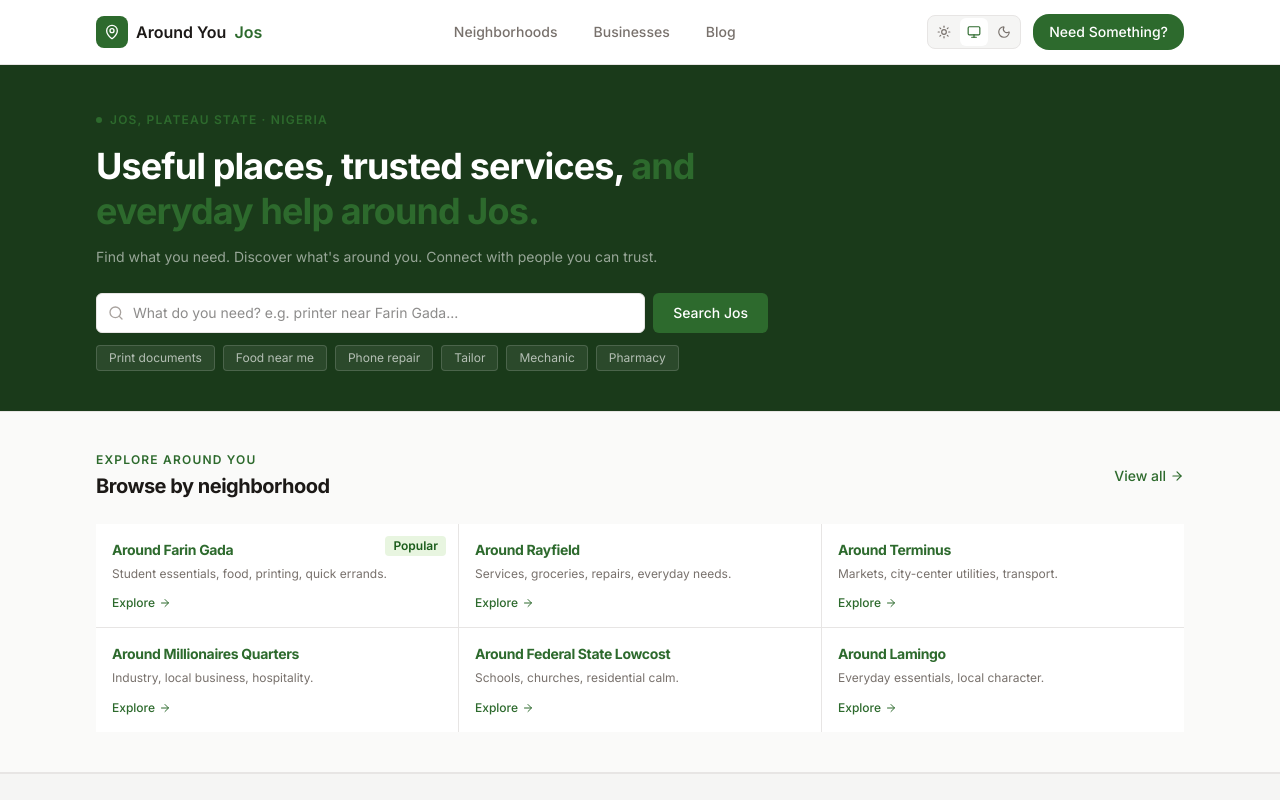
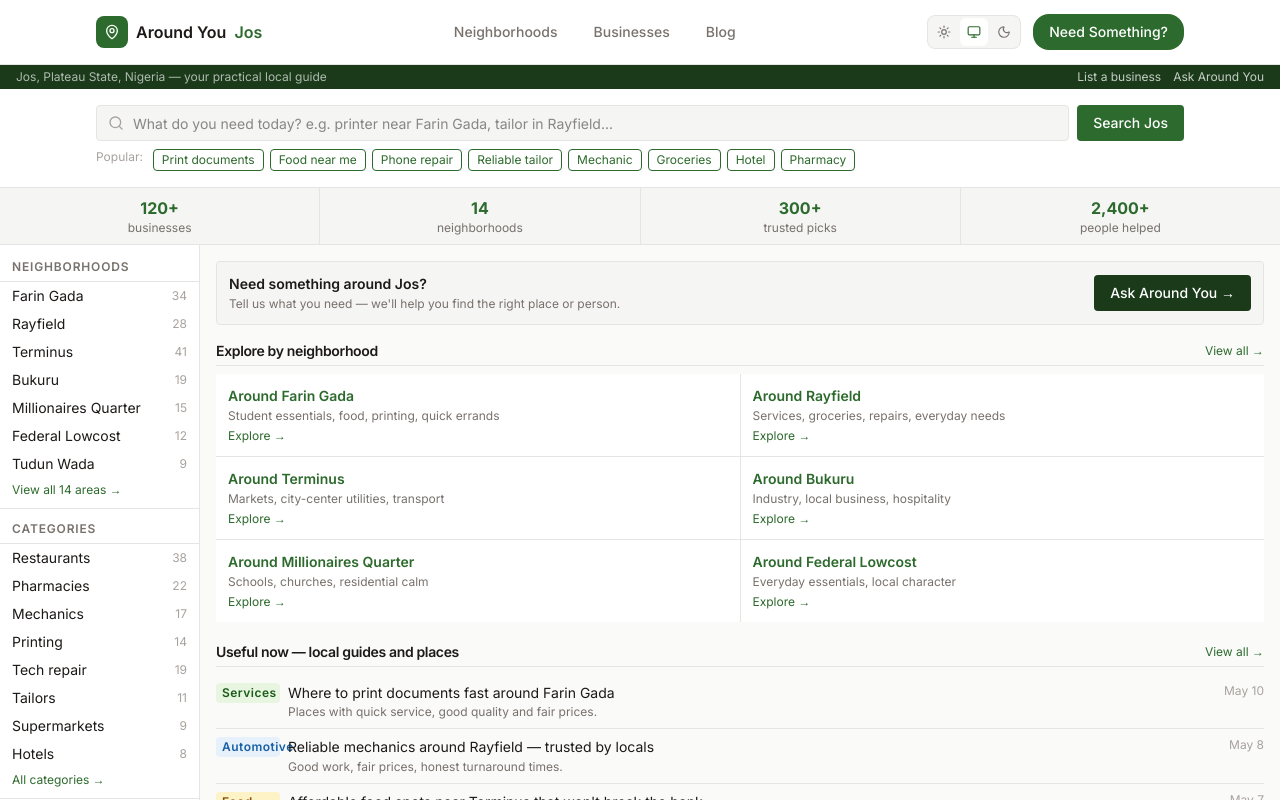
Before and after one commit to TomRiddle67/Around-You-Jos, a Next.js app in the folder around-you-jos/: page / in a window 1280 px wide. Shown: the top 800 px of the page. Built offline with nearby package versions, Linux system fonts and the light colour scheme.

Commit message:
feat: utilitarian homepage UI with sidebar, posts list, and stats bar

```diff
--- a/around-you-jos/app/page.tsx
+++ b/around-you-jos/app/page.tsx
@@ -1,25 +1,17 @@
-// app/page.tsx
+// around-you-jos/app/page.tsx
 import { Navbar } from "@/components/layout/Navbar";
 import { HeroSection } from "@/components/sections/HeroSection";
+import { StatBar } from "@/components/sections/StatBar";
 import { NeighborhoodCards } from "@/components/sections/NeighborhoodCards";
 import { Footer } from "@/components/layout/Footer";
 
-/**
- * This is a React Server Component (RSC) by default in App Router.
- * It renders on the server, sends HTML to the browser.
- * No JavaScript bundle for this component is sent to the client.
- *
- * This page can be async — it can await database calls directly.
- * We'll use this when we wire up real data.
- */
 export default function HomePage() {
   return (
     <>
       <Navbar />
-      <main>
-        <HeroSection />
-        <NeighborhoodCards />
-      </main>
+      <HeroSection />
+      <StatBar />
+      <NeighborhoodCards />
       <Footer />
     </>
   );
--- a/around-you-jos/components/sections/HeroSection.tsx
+++ b/around-you-jos/components/sections/HeroSection.tsx
@@ -1,74 +1,77 @@
+// around-you-jos/components/sections/HeroSection.tsx
+import Link from "next/link";
 import { Container } from "@/components/layout/Container";
 import { Search } from "lucide-react";
 
+const quickTags = [
+  "Print documents", "Food near me", "Phone repair",
+  "Reliable tailor", "Mechanic", "Groceries", "Hotel", "Pharmacy",
+];
+
 export function HeroSection() {
   return (
-    <section style={{ background: "var(--green-dark)", borderBottom: "1px solid var(--border)" }}>
-      <Container className="py-10">
-        <div className="max-w-2xl">
-          <span className="inline-flex items-center gap-2 text-xs font-semibold tracking-widest uppercase mb-4"
-            style={{ color: "var(--green)" }}
-          >
-            <span className="h-1.5 w-1.5 rounded-full" style={{ background: "var(--green)" }} />
-            Jos, Plateau State · Nigeria
-          </span>
+    <>
+      {/* Topbar */}
+      <div
+        className="text-xs px-4 py-1 flex items-center justify-between"
+        style={{ background: "var(--green-dark)", color: "rgba(255,255,255,0.65)" }}
+      >
+        <span>Jos, Plateau State, Nigeria — your practical local guide</span>
+        <div className="hidden sm:flex gap-3">
+          <Link href="/businesses" style={{ color: "rgba(255,255,255,0.75)" }}>List a business</Link>
+          <Link href="/ask" style={{ color: "rgba(255,255,255,0.75)" }}>Ask Around You</Link>
+        </div>
+      </div>
 
-          <h1 className="text-3xl md:text-4xl font-bold leading-tight mb-3"
-            style={{ color: "#ffffff" }}
-          >
-            Useful places, trusted services,{" "}
-            <span style={{ color: "var(--green)" }}>
-              and everyday help around Jos.
-            </span>
-          </h1>
-
-          <p className="text-sm mb-6 max-w-xl leading-relaxed"
-            style={{ color: "rgba(255,255,255,0.55)" }}
-          >
-            Find what you need. Discover what&apos;s around you. Connect with people you can trust.
-          </p>
-
-          <div className="flex flex-col sm:flex-row gap-2 mb-3">
+      {/* Search */}
+      <div
+        className="py-4"
+        style={{ background: "var(--bg-surface)", borderBottom: "1px solid var(--border)" }}
+      >
+        <Container>
+          <div className="flex gap-2 mb-2">
             <div className="relative flex-1">
-              <Search className="absolute left-3 top-1/2 -translate-y-1/2 h-4 w-4"
+              <Search
+                className="absolute left-3 top-1/2 -translate-y-1/2 h-4 w-4"
                 style={{ color: "var(--fg-subtle)" }}
               />
               <input
                 type="text"
-                placeholder="What do you need? e.g. printer near Farin Gada..."
-                className="w-full h-10 pl-9 pr-4 text-sm rounded-md outline-none transition-all"
+                placeholder="What do you need today? e.g. printer near Farin Gada, tailor in Rayfield..."
+                className="w-full h-9 pl-9 pr-4 text-sm rounded-sm outline-none"
                 style={{
-                  background: "var(--bg-surface)",
+                  background: "var(--bg-subtle)",
                   border: "0.5px solid var(--border)",
                   color: "var(--fg)",
                 }}
               />
             </div>
             <button
-              className="h-10 px-5 text-sm font-medium text-white rounded-md transition-colors whitespace-nowrap"
+              className="h-9 px-4 text-sm font-medium text-white rounded-sm whitespace-nowrap"
               style={{ background: "var(--green)" }}
             >
               Search Jos
             </button>
           </div>
 
-          <div className="flex flex-wrap gap-2">
-            {["Print documents", "Food near me", "Phone repair", "Tailor", "Mechanic", "Pharmacy"].map((tag) => (
-              <button
+          {/* Quick tags */}
+          <div className="flex flex-wrap gap-1.5 text-xs">
+            <span style={{ color: "var(--fg-subtle)" }} className="mr-1">Popular:</span>
+            {quickTags.map((tag) => (
+              <span
                 key={tag}
-                className="px-3 py-1 text-xs rounded-sm transition-colors"
+                className="px-2 py-0.5 rounded-sm cursor-pointer transition-colors"
                 style={{
-                  background: "rgba(255,255,255,0.08)",
-                  border: "0.5px solid rgba(255,255,255,0.15)",
-                  color: "rgba(255,255,255,0.65)",
+                  border: "0.5px solid var(--green)",
+                  color: "var(--green)",
                 }}
               >
                 {tag}
-              </button>
+              </span>
             ))}
           </div>
-        </div>
-      </Container>
-    </section>
+        </Container>
+      </div>
+    </>
   );
 }
--- a/around-you-jos/components/sections/NeighborhoodCards.tsx
+++ b/around-you-jos/components/sections/NeighborhoodCards.tsx
@@ -1,76 +1,215 @@
+// around-you-jos/components/sections/NeighborhoodCards.tsx
 import Link from "next/link";
-import { Container } from "@/components/layout/Container";
-import { ArrowRight } from "lucide-react";
+import { PostsList } from "./PostsList";
 
 const neighborhoods = [
-  { name: "Farin Gada",   slug: "farin-gada",   description: "Student essentials, food, printing, quick errands.", badge: "Popular" },
-  { name: "Rayfield",     slug: "rayfield",      description: "Services, groceries, repairs, everyday needs.",      badge: null },
-  { name: "Terminus",     slug: "terminus",      description: "Markets, city-center utilities, transport.",         badge: null },
-  { name: "Millionaires Quarters",       slug: "millionaires-quarters",        description: "Industry, local business, hospitality.",             badge: null },
-  { name: "Federal State Lowcost",    slug: "federal-state-lowcost",     description: "Schools, churches, residential calm.",               badge: null },
-  { name: "Lamingo",  slug: "lamingo",   description: "Everyday essentials, local character.",              badge: null },
+  { name: "Farin Gada",  slug: "farin-gada",  count: 34 },
+  { name: "Rayfield",    slug: "rayfield",     count: 28 },
+  { name: "Terminus",    slug: "terminus",     count: 41 },
+  { name: "Bukuru",      slug: "bukuru",       count: 19 },
+  { name: "Millionaires Quarter",   slug: "millionaires-quarter",    count: 15 },
+  { name: "Federal Lowcost", slug: "federal-lowcost",  count: 12 },
+  { name: "Tudun Wada",  slug: "tudun-wada",   count: 9  },
 ];
+
+const categories = [
+  { name: "Restaurants",  slug: "restaurant", count: 38 },
+  { name: "Pharmacies",   slug: "pharmacy",   count: 22 },
+  { name: "Mechanics",    slug: "mechanic",   count: 17 },
+  { name: "Printing",     slug: "printing",   count: 14 },
+  { name: "Tech repair",  slug: "tech-repair",count: 19 },
+  { name: "Tailors",      slug: "tailors",    count: 11 },
+  { name: "Supermarkets", slug: "supermarket",count: 9  },
+  { name: "Hotels",       slug: "hotel",      count: 8  },
+];
+
+const neighborhoodGrid = [
+  { name: "Farin Gada",  slug: "farin-gada",  desc: "Student essentials, food, printing, quick errands" },
+  { name: "Rayfield",    slug: "rayfield",     desc: "Services, groceries, repairs, everyday needs" },
+  { name: "Terminus",    slug: "terminus",     desc: "Markets, city-center utilities, transport" },
+  { name: "Bukuru",      slug: "bukuru",       desc: "Industry, local business, hospitality" },
+  { name: "Millionaires Quarter",   slug: "millionaires-quarter",    desc: "Schools, churches, residential calm" },
+  { name: "Federal Lowcost", slug: "federal-lowcost",  desc: "Everyday essentials, local character" },
+];
+
+const trustedPicks = [
+  { title: "3 tailors locals keep recommending", desc: "Quality stitching. On time. Fair prices.", tag: "Tailoring" },
+  { title: "2 quick laptop repair spots",        desc: "Fast turnaround. Trusted by many.",        tag: "Tech repair" },
+  { title: "A small business worth supporting",  desc: "Supporting local. Great service.",          tag: "Local biz" },
+];
+
+function SidebarSection({ title, children }: { title: string; children: React.ReactNode }) {
+  return (
+    <div className="mb-1">
+      <div
+        className="px-3 py-1.5 text-xs font-semibold uppercase tracking-widest"
+        style={{
+          color: "var(--fg-muted)",
+          borderBottom: "0.5px solid var(--border)",
+          letterSpacing: "0.07em",
+        }}
+      >
+        {title}
+      </div>
+      {children}
+    </div>
+  );
+}
+
+function SectionHeader({ title, href }: { title: string; href: string }) {
+  return (
+    <div
+      className="flex items-center justify-between pb-1 mb-2"
+      style={{ borderBottom: "1px solid var(--border)" }}
+    >
+      <h2 className="text-sm font-semibold" style={{ color: "var(--fg)" }}>{title}</h2>
+      <Link href={href} className="text-xs" style={{ color: "var(--green)" }}>View all →</Link>
+    </div>
+  );
+}
 
 export function NeighborhoodCards() {
   return (
-    <section style={{ background: "var(--bg)", borderBottom: "1px solid var(--border)" }}>
-      <Container className="py-10">
-        <div className="flex items-center justify-between mb-6">
-          <div>
-            <p className="text-xs font-semibold tracking-widest uppercase mb-1"
-              style={{ color: "var(--green)" }}
-            >
-              Explore Around You
-            </p>
-            <h2 className="text-xl font-bold" style={{ color: "var(--fg)" }}>
-              Browse by neighborhood
-            </h2>
-          </div>
-          <Link href="/neighborhoods"
-            className="text-sm font-medium flex items-center gap-1"
-            style={{ color: "var(--green)" }}
-          >
-            View all <ArrowRight className="h-3.5 w-3.5" />
-          </Link>
-        </div>
-
-        <div className="grid grid-cols-1 sm:grid-cols-2 lg:grid-cols-3 gap-px"
-          style={{ background: "var(--border)" }}
-        >
+    <div
+      className="flex"
+      style={{ borderBottom: "1px solid var(--border)", minHeight: "60vh" }}
+    >
+      {/* Sidebar */}
+      <aside
+        className="hidden md:block shrink-0 py-2"
+        style={{
+          width: 200,
+          borderRight: "1px solid var(--border)",
+          background: "var(--bg-surface)",
+        }}
+      >
+        <SidebarSection title="Neighborhoods">
           {neighborhoods.map((n) => (
             <Link
               key={n.slug}
               href={`/neighborhoods/${n.slug}`}
-              className="group relative flex flex-col p-4 transition-colors"
-              style={{ background: "var(--bg-surface)" }}
+              className="flex items-center justify-between px-3 py-1 text-sm transition-colors"
+              style={{ color: "var(--fg)" }}
             >
-              {n.badge && (
-                <span className="absolute top-3 right-3 px-2 py-0.5 text-xs font-semibold rounded-sm"
+              <span>{n.name}</span>
+              <span className="text-xs" style={{ color: "var(--fg-subtle)" }}>{n.count}</span>
+            </Link>
+          ))}
+          <Link href="/neighborhoods" className="block px-3 py-1 text-xs" style={{ color: "var(--green)" }}>
+            View all 14 areas →
+          </Link>
+        </SidebarSection>
+
+        <div style={{ height: "0.5px", background: "var(--border)", margin: "6px 0" }} />
+
+        <SidebarSection title="Categories">
+          {categories.map((c) => (
+            <Link
+              key={c.slug}
+              href={`/businesses?category=${c.slug}`}
+              className="flex items-center justify-between px-3 py-1 text-sm transition-colors"
+              style={{ color: "var(--fg)" }}
+            >
+              <span>{c.name}</span>
+              <span className="text-xs" style={{ color: "var(--fg-subtle)" }}>{c.count}</span>
+            </Link>
+          ))}
+          <Link href="/businesses" className="block px-3 py-1 text-xs" style={{ color: "var(--green)" }}>
+            All categories →
+          </Link>
+        </SidebarSection>
+
+        <div style={{ height: "0.5px", background: "var(--border)", margin: "6px 0" }} />
+
+        <SidebarSection title="Quick links">
+          {["Featured businesses", "Recently added", "Local guides", "Trusted picks"].map((label) => (
+            <a key={label} className="block px-3 py-1 text-sm cursor-pointer" style={{ color: "var(--fg)" }}>
+              {label}
+            </a>
+          ))}
+        </SidebarSection>
+      </aside>
+
+      {/* Main content */}
+      <main className="flex-1 p-4" style={{ background: "var(--bg)" }}>
+
+        {/* Ask bar */}
+        <div
+          className="flex items-center justify-between gap-4 p-3 mb-4 rounded-sm"
+          style={{ background: "var(--bg-subtle)", border: "0.5px solid var(--border)" }}
+        >
+          <div>
+            <div className="text-sm font-semibold mb-0.5" style={{ color: "var(--fg)" }}>
+              Need something around Jos?
+            </div>
+            <div className="text-xs" style={{ color: "var(--fg-muted)" }}>
+              Tell us what you need — we'll help you find the right place or person.
+            </div>
+          </div>
+          <Link
+            href="/ask"
+            className="px-4 py-2 text-sm font-medium text-white rounded-sm whitespace-nowrap shrink-0"
+            style={{ background: "var(--green-dark)" }}
+          >
+            Ask Around You →
+          </Link>
+        </div>
+
+        {/* Neighborhoods grid */}
+        <div className="mb-5">
+          <SectionHeader title="Explore by neighborhood" href="/neighborhoods" />
+          <div
+            className="grid grid-cols-2 gap-px"
+            style={{ background: "var(--border)" }}
+          >
+            {neighborhoodGrid.map((n) => (
+              <Link
+                key={n.slug}
+                href={`/neighborhoods/${n.slug}`}
+                className="p-3 transition-colors"
+                style={{ background: "var(--bg-surface)" }}
+              >
+                <div className="text-sm font-semibold mb-0.5" style={{ color: "var(--green)" }}>
+                  Around {n.name}
+                </div>
+                <div className="text-xs" style={{ color: "var(--fg-muted)" }}>{n.desc}</div>
+                <div className="text-xs mt-1" style={{ color: "var(--green)" }}>Explore →</div>
+              </Link>
+            ))}
+          </div>
+        </div>
+
+        {/* Posts list */}
+        <div className="mb-5">
+          <SectionHeader title="Useful now — local guides and places" href="/blog" />
+          <PostsList />
+        </div>
+
+        {/* Trusted picks */}
+        <div className="mb-4">
+          <SectionHeader title="Trusted local picks" href="/blog" />
+          <div
+            className="grid grid-cols-3 gap-px"
+            style={{ background: "var(--border)" }}
+          >
+            {trustedPicks.map((pick, i) => (
+              <div key={i} className="p-3" style={{ background: "var(--bg-surface)" }}>
+                <div className="text-sm font-semibold mb-1 cursor-pointer" style={{ color: "var(--fg)" }}>
+                  {pick.title}
+                </div>
+                <div className="text-xs mb-2" style={{ color: "var(--fg-muted)" }}>{pick.desc}</div>
+                <span
+                  className="text-xs px-1.5 py-0.5 rounded-sm"
                   style={{ background: "var(--green-bg)", color: "var(--green-text)" }}
                 >
-                  {n.badge}
+                  {pick.tag}
                 </span>
-              )}
-              <h3 className="text-sm font-bold mb-1 transition-colors"
-                style={{ color: "var(--green)" }}
-              >
-                Around {n.name}
-              </h3>
-              <p className="text-xs leading-relaxed flex-1"
-                style={{ color: "var(--fg-muted)" }}
-              >
-                {n.description}
-              </p>
-              <div className="mt-3 flex items-center gap-1 text-xs font-medium"
-                style={{ color: "var(--green)" }}
-              >
-                Explore
-                <ArrowRight className="h-3 w-3 group-hover:translate-x-0.5 transition-transform" />
               </div>
-            </Link>
-          ))}
+            ))}
+          </div>
         </div>
-      </Container>
-    </section>
+
+      </main>
+    </div>
   );
 }
--- /dev/null
+++ b/around-you-jos/components/sections/PostsList.tsx
@@ -0,0 +1,78 @@
+// around-you-jos/components/sections/PostsList.tsx
+
+const posts = [
+  {
+    category: "Services",
+    catStyle: { background: "#e8f5e0", color: "#1a5c1a" },
+    title: "Where to print documents fast around Farin Gada",
+    description: "Places with quick service, good quality and fair prices.",
+    date: "May 10",
+  },
+  {
+    category: "Automotive",
+    catStyle: { background: "#e6f1fb", color: "#185fa5" },
+    title: "Reliable mechanics around Rayfield — trusted by locals",
+    description: "Good work, fair prices, honest turnaround times.",
+    date: "May 8",
+  },
+  {
+    category: "Food",
+    catStyle: { background: "#fef3c7", color: "#854f0b" },
+    title: "Affordable food spots near Terminus that won't break the bank",
+    description: "Tasty meals, reasonable prices, fast service.",
+    date: "May 7",
+  },
+  {
+    category: "Tech",
+    catStyle: { background: "#fbeaf0", color: "#993556" },
+    title: "Phone repair places students use in Jos — fast, fair prices",
+    description: "Quick fixes, good prices, reliable service.",
+    date: "May 5",
+  },
+  {
+    category: "Services",
+    catStyle: { background: "#e8f5e0", color: "#1a5c1a" },
+    title: "Best tailors in Jos for fast, quality work",
+    description: "On time, quality stitching, fair rates.",
+    date: "May 3",
+  },
+];
+
+export function PostsList() {
+  return (
+    <div>
+      {posts.map((post, i) => (
+        <div
+          key={i}
+          className="grid gap-2 py-2 cursor-pointer"
+          style={{
+            gridTemplateColumns: "64px 1fr auto",
+            alignItems: "start",
+            borderBottom: i < posts.length - 1 ? "0.5px solid var(--border)" : "none",
+          }}
+        >
+          <span
+            className="text-xs font-semibold px-1.5 py-0.5 rounded-sm"
+            style={{ ...post.catStyle, letterSpacing: "0.04em" }}
+          >
+            {post.category}
+          </span>
+          <div>
+            <div
+              className="text-sm leading-snug mb-0.5"
+              style={{ color: "var(--fg)" }}
+            >
+              {post.title}
+            </div>
+            <div className="text-xs" style={{ color: "var(--fg-muted)" }}>
+              {post.description}
+            </div>
+          </div>
+          <span className="text-xs whitespace-nowrap" style={{ color: "var(--fg-subtle)" }}>
+            {post.date}
+          </span>
+        </div>
+      ))}
+    </div>
+  );
+}
--- /dev/null
+++ b/around-you-jos/components/sections/StatBar.tsx
@@ -0,0 +1,32 @@
+// around-you-jos/components/sections/StatBar.tsx
+
+const stats = [
+  { value: "120+",   label: "businesses" },
+  { value: "14",     label: "neighborhoods" },
+  { value: "300+",   label: "trusted picks" },
+  { value: "2,400+", label: "people helped" },
+];
+
+export function StatBar() {
+  return (
+    <div
+      className="flex"
+      style={{ borderBottom: "1px solid var(--border)", background: "var(--bg-subtle)" }}
+    >
+      {stats.map((stat, i) => (
+        <div
+          key={i}
+          className="flex-1 py-2 text-center"
+          style={{ borderRight: i < stats.length - 1 ? "0.5px solid var(--border)" : "none" }}
+        >
+          <div className="text-base font-bold" style={{ color: "var(--green)" }}>
+            {stat.value}
+          </div>
+          <div className="text-xs" style={{ color: "var(--fg-muted)" }}>
+            {stat.label}
+          </div>
+        </div>
+      ))}
+    </div>
+  );
+}
```
